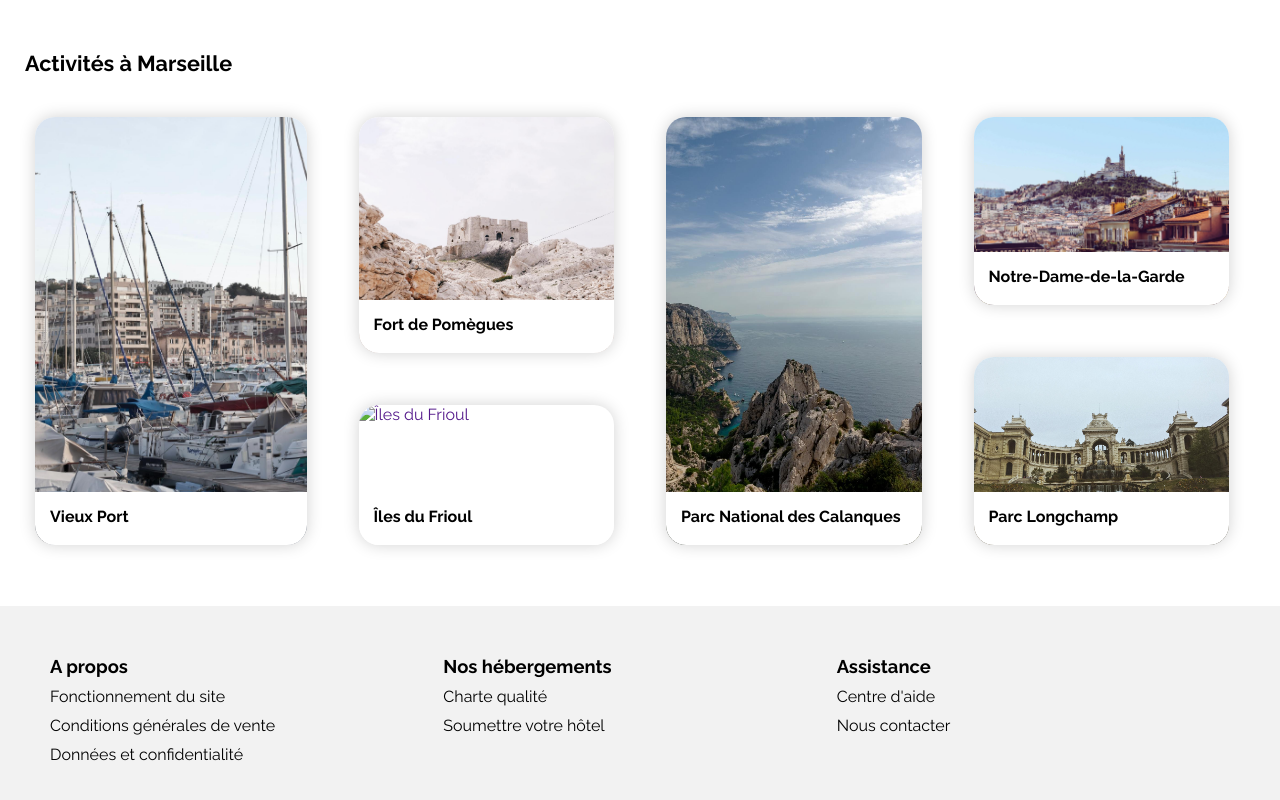
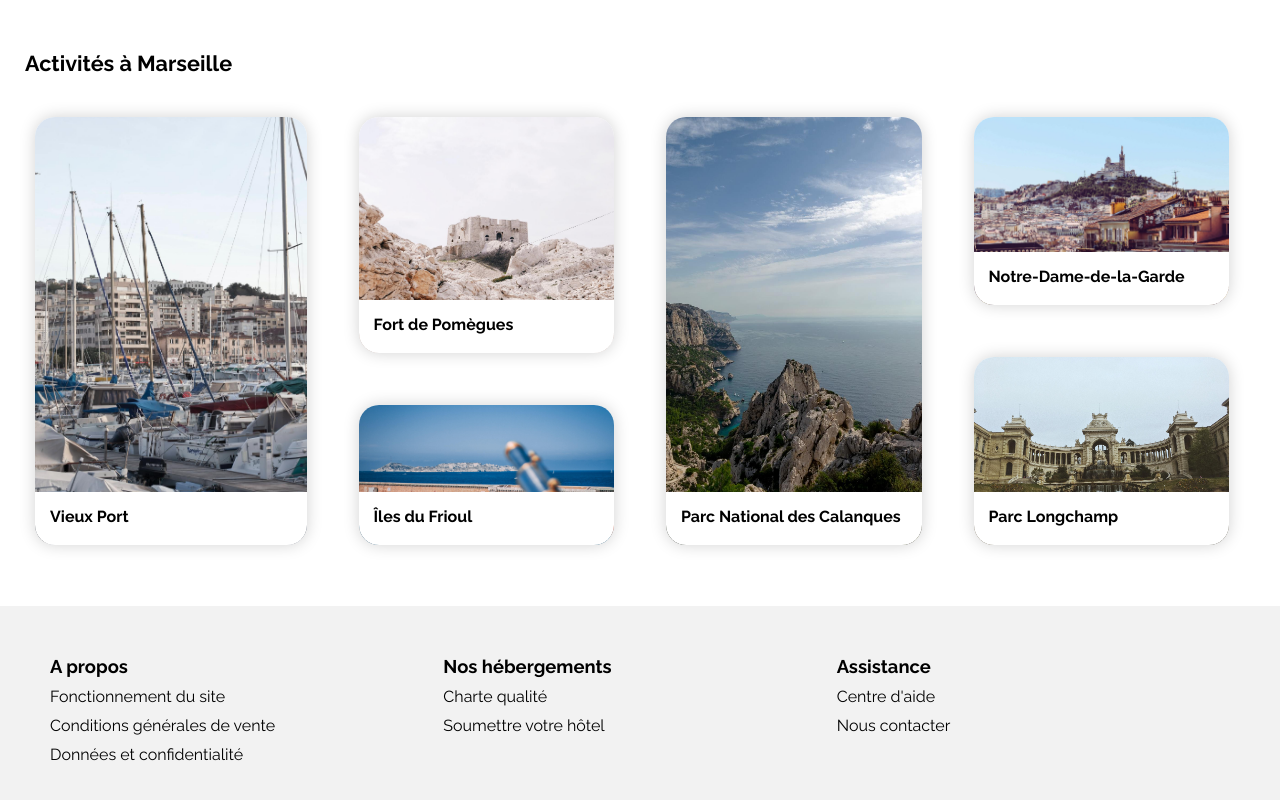
Before and after one commit to clementluce/clementluce.github.io, a plain HTML site: page index.html in a window 1280 px wide. Shown: the part 1035-1835 px from the top of the page. Drawn offline with Linux system fonts and the light colour scheme.

Commit message:
Update index.html

```diff
--- a/index.html
+++ b/index.html
@@ -338,9 +338,9 @@
 					<figure class="activitiesFigure">
 						<img src="images/activites/4_small/kevin-hikari-rV_Qd1l-VXg-unsplash.jpg"
 							srcset="
-							 	 images/hebergements/2_large/kevin-hikari-rV_Qd1l-VXg-unsplash.jpg 1024w,
-								 images/hebergements/3_medium/kevin-hikari-rV_Qd1l-VXg-unsplash.jpg 640w,
-	  							 images/hebergements/4_small/kevin-hikari-rV_Qd1l-VXg-unsplash.jpg 320w"
+							 	 images/activites/2_large/kevin-hikari-rV_Qd1l-VXg-unsplash.jpg 1024w,
+								 images/activites/3_medium/kevin-hikari-rV_Qd1l-VXg-unsplash.jpg 640w,
+	  							 images/activites/4_small/kevin-hikari-rV_Qd1l-VXg-unsplash.jpg 320w"
    							 sizes="100vw"
      							 alt="Îles du Frioul" />
 						<figcaption class="activitiesFigcaption">
```
